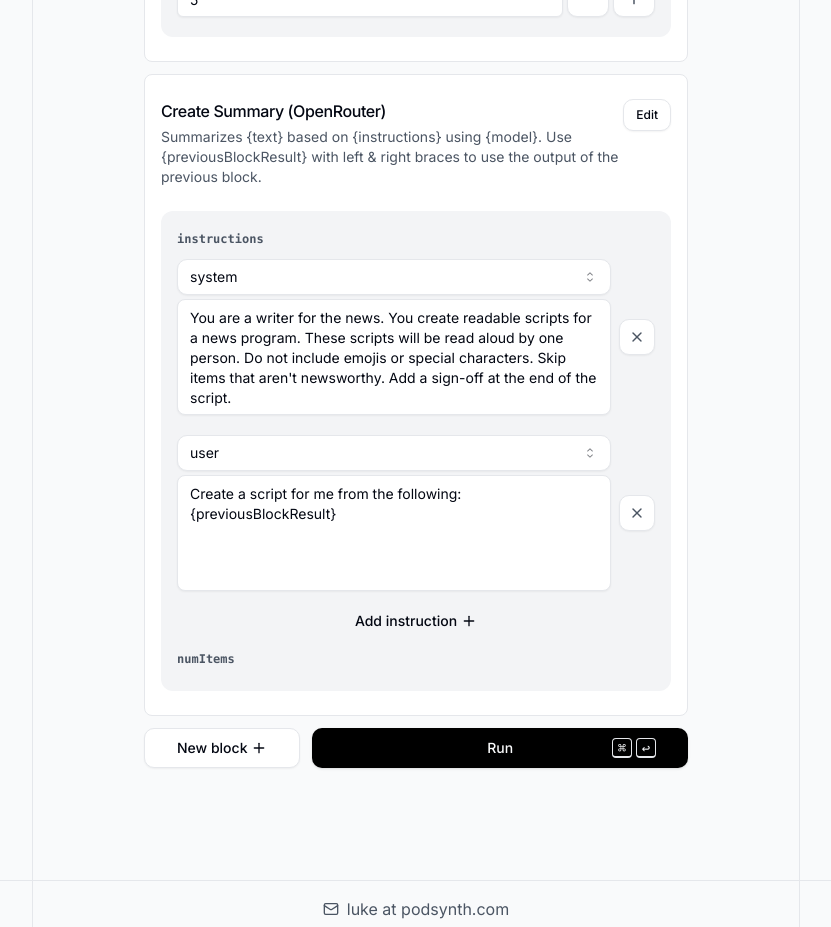
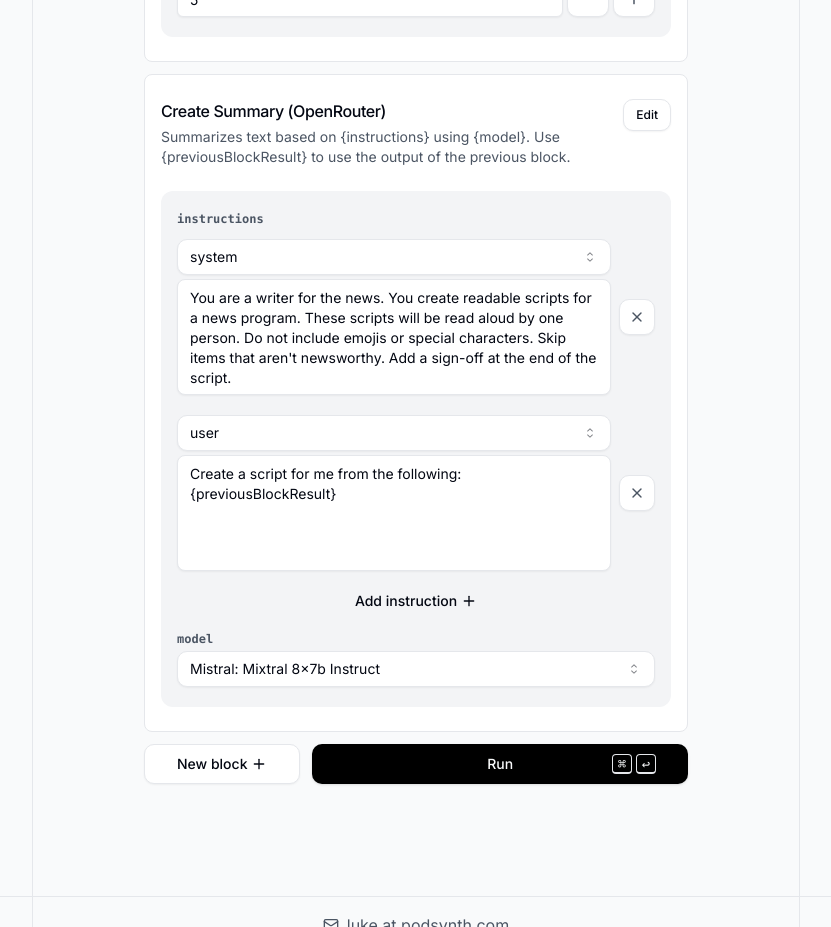
Before and after one commit to luhart/podsynth, a Next.js app in the folder podsynth.com/: page / in a window 1280 px wide. Shown: the part 1620-2547 px from the top of the page, without its empty margins (224-1055 px from the left). Built offline with nearby package versions, Linux system fonts and the light colour scheme.

Commit message:
add models

```diff
--- a/podsynth.com/components/workflow/WorkflowList.tsx
+++ b/podsynth.com/components/workflow/WorkflowList.tsx
@@ -452,87 +452,47 @@ function CreateSummaryBlockItem({ block }: { block: Block }) {
             >
               Add instruction <Plus className="ml-1 w-4 h-4" />
             </Button>
-            {/* <Input
-              value={block.args.source.value}
-              type={block.args.source.type}
-              disabled={running}
-              onChange={(e) => {
+          </div>
+          <div className="flex flex-col gap-1 px-4">
+            <label className="text-xs text-gray-600 font-semibold font-mono">
+              model
+            </label>
+            <Select
+              onValueChange={(value) => {
                 dispatch({
                   type: "EDIT_BLOCK",
                   block: {
                     ...block,
                     args: {
                       ...block.args,
-                      source: {
-                        ...block.args.source,
-                        value: e.target.value,
-                      },
+                      model: value,
                     },
                   },
                 });
               }}
-              className="bg-white"
-              placeholder={`Enter an RSS URL`}
-            /> */}
-          </div>
-          <div className="flex flex-col gap-1 px-4">
-            <label className="text-xs text-gray-600 font-semibold font-mono">
-              numItems
-            </label>
-            <div className="flex flex-row items-center gap-1">
-              {/* <Input
-                value={block.args.numItems.value}
-                readOnly
-                type={block.args.numItems.type}
-                className="focus-visible:ring-0 bg-white"
-                disabled={running}
-                placeholder={`5`}
-              />
-              <Button
-                variant="outline"
-                className="px-3"
-                disabled={running || block.args.numItems.value <= 1}
-                onClick={() => {
-                  dispatch({
-                    type: "EDIT_BLOCK",
-                    block: {
-                      ...block,
-                      args: {
-                        ...block.args,
-                        numItems: {
-                          ...block.args.numItems,
-                          value: block.args.numItems.value - 1,
-                        },
-                      },
-                    },
-                  });
-                }}
-              >
-                <Minus className="w-4 h-4 text-gray-700" />
-              </Button>
-              <Button
-                variant="outline"
-                className="px-3"
-                disabled={running || block.args.numItems.value >= 10}
-                onClick={() => {
-                  dispatch({
-                    type: "EDIT_BLOCK",
-                    block: {
-                      ...block,
-                      args: {
-                        ...block.args,
-                        numItems: {
-                          ...block.args.numItems,
-                          value: block.args.numItems.value + 1,
-                        },
-                      },
-                    },
-                  });
-                }}
-              >
-                <Plus className="w-4 h-4 text-gray-700" />
-              </Button> */}
-            </div>
+              value={block.args.model}
+            >
+              <SelectTrigger className="w-full bg-white">
+                <SelectValue placeholder="Select a model" />
+              </SelectTrigger>
+              <SelectContent>
+                <SelectGroup>
+                  <SelectLabel>Model</SelectLabel>
+                  <SelectItem value="mistralai/mixtral-8x7b-instruct">Mistral: Mixtral 8x7b Instruct</SelectItem>
+                  <SelectItem value="mistralai/mistral-7b-instruct">Mistral 7B Instruct</SelectItem>
+                  <SelectItem value="gryphe/mythomax-l2-13b">MythoMax 13B</SelectItem>
+                  <SelectItem value="google/gemini-pro">Google: Gemini Pro 1.0</SelectItem>
+                  <SelectItem value="mistralai/mistral-tiny">Mistral: Mistral Tiny</SelectItem>
+                  <SelectItem value="anthropic/claude-3-sonnet:beta">Anthropic: Claude 3 Sonnet</SelectItem>
+                  <SelectItem value="mistralai/mistral-medium">Mistral: Mistral Medium</SelectItem>
+                  <SelectItem value="anthropic/claude-3-opus:beta">Anthropic: Claude 3 Opus</SelectItem>
+                  <SelectItem value="nousresearch/nous-hermes-2-mixtral-8x7b-dpo">Nous: Hermes 2 Mixtral 8x7B DPO</SelectItem>
+                  <SelectItem value="openai/gpt-3.5-turbo-0125">OpenAI: GPT-3.5 Turbo 16k</SelectItem>
+                  <SelectItem value="openai/gpt-4-turbo-preview">OpenAI: GPT-5</SelectItem>
+                  <SelectItem value="nousresearch/nous-hermes-llama2-13b">Nous: Hermes 13B</SelectItem>
+                </SelectGroup>
+              </SelectContent>
+            </Select>
           </div>
         </div>
         {block.result && !block.result.error && (
--- a/podsynth.com/lib/WorkflowContext.tsx
+++ b/podsynth.com/lib/WorkflowContext.tsx
@@ -232,7 +232,7 @@ const initialBlocks: Block[] = [
     name: "Create Summary (OpenRouter)",
     blockType: "ai",
     status: "complete",
-    description: "Summarizes {text} based on {instructions} using {model}. Use {previousBlockResult} with left & right braces to use the output of the previous block.",
+    description: "Summarizes text based on {instructions} using {model}. Use {previousBlockResult} to use the output of the previous block.",
     args: {
       messages: [
         {
```
